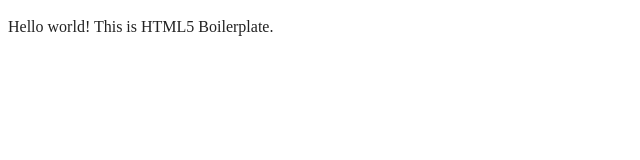
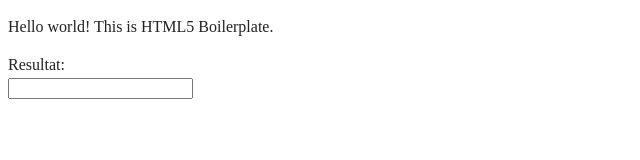
Before and after one commit to Marroc722/JSAssignments, a website built with webpack: page p11_1grades/index.html in a window 1280 px wide. Shown: the whole page, without its empty margins (0-640 px from the left). Built offline with nearby package versions, Linux system fonts and the light colour scheme.

Commit message:
new assignment

```diff
--- a/p11_1grades/index.html
+++ b/p11_1grades/index.html
@@ -26,6 +26,11 @@
 
   <!-- Add your site or application content here -->
   <p>Hello world! This is HTML5 Boilerplate.</p>
+  <form>
+    <label for id="result">Resultat:</label><br>
+    <input type="text" id="result" name="result"><br>
+  </form>
+
   <script src="js/app.js"></script>
 
 </body>
```
